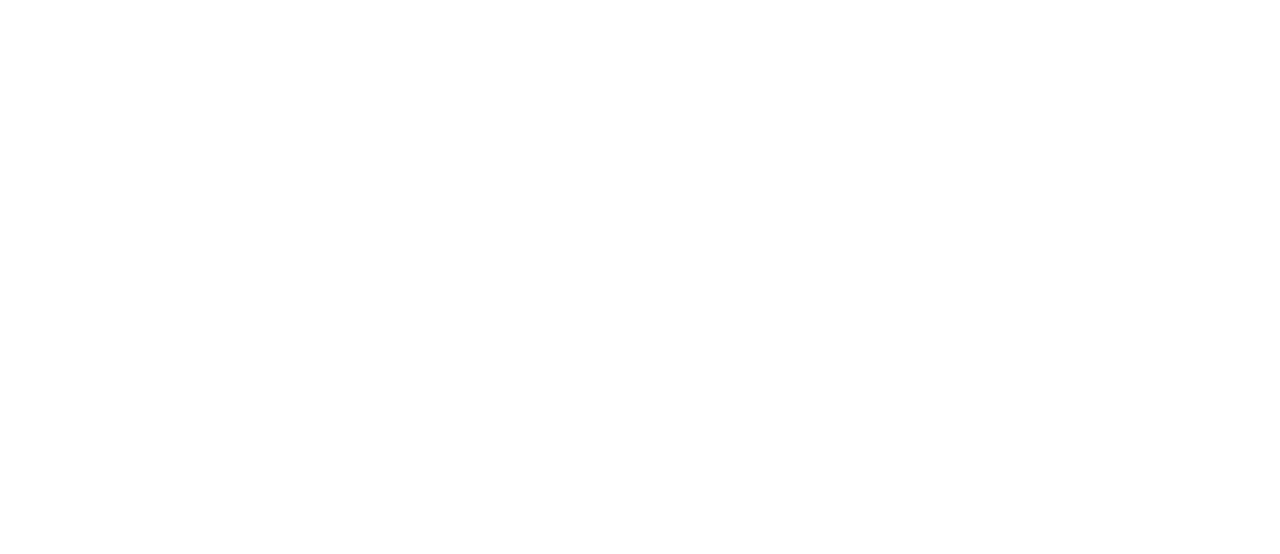
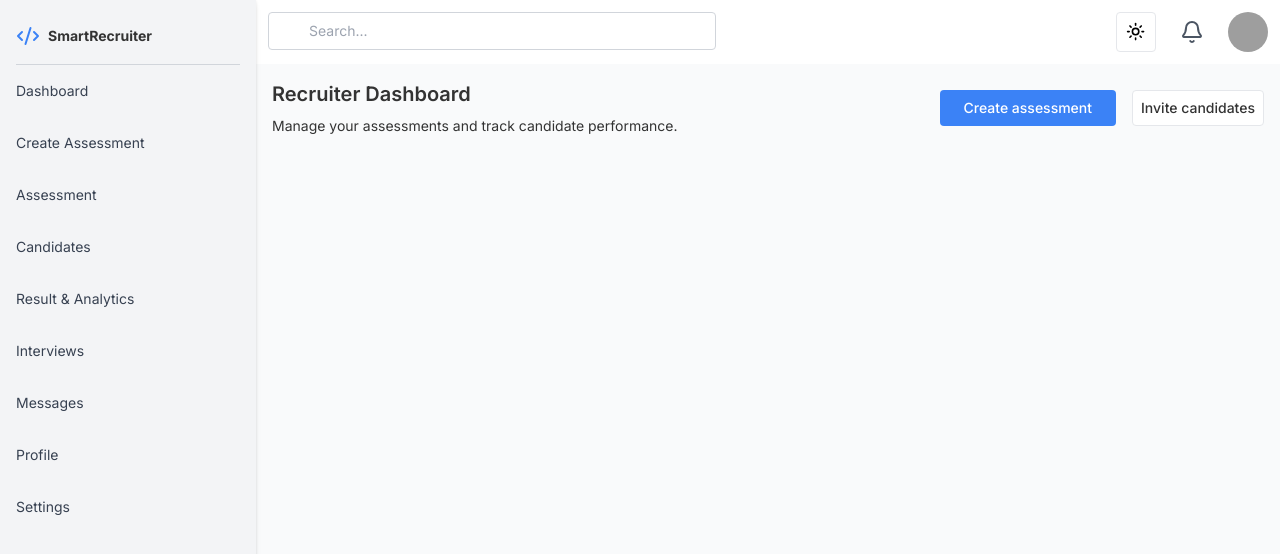
Before and after one commit to awuorochelle75/SmartRecruiter, a React (Vite) app in the folder client/: page /assessments in a window 1280 px wide. Before the commit this address had no page. Shown: the top 554 px of the page. Built offline with nearby package versions, Linux system fonts and the light colour scheme; grey boxes are pictures that could not be loaded.

Commit message:
creates the route path for assessments

```diff
--- a/client/src/App.jsx
+++ b/client/src/App.jsx
@@ -7,6 +7,7 @@
 import { ThemeProvider } from './components/ThemeProvider';
 import Onboarding from './pages/Onboarding';
 import RecruiterDashboard from './pages/Recruiter/RecruiterDashboard';
+import Assessments from './pages/Recruiter/Assessments';
 
 
 function App() {
@@ -21,6 +22,8 @@
       <Route path="/login" element={<Login />} />
       <Route path = "/onboarding" element = {< Onboarding />} />
       <Route path = "/recruiterdashboard" element = {<RecruiterDashboard/>} />
+      <Route path = "/assessments" element = {< Assessments />} />
+
 
      </Routes>
 
--- a/client/src/components/SidebarRecruiter.jsx
+++ b/client/src/components/SidebarRecruiter.jsx
@@ -24,12 +24,12 @@
         </li>
 
         <li>
-          <Link to="/recruiter/create-assessment" >
+          <Link to="/create-assessment" >
             Create Assessment
           </Link>
         </li>
         <li>
-          <Link to="/recruiter/assessments" >
+          <Link to="/assessments" >
             Assessment
           </Link>
         </li>
--- a/client/src/pages/Recruiter/Assessments.jsx
+++ b/client/src/pages/Recruiter/Assessments.jsx
@@ -0,0 +1,48 @@
+import SidebarRecruiter from '../../components/SidebarRecruiter'
+import NavbarDashboard from '../../components/NavbarDashboard';
+import { Button } from '../../components/ui/button'
+import { Link } from 'react-router-dom'
+import { Card, CardHeader, CardTitle, CardDescription, CardContent } from '../../components/ui/card';
+import { Badge } from '../../components/ui/badge'
+
+
+export default function Assessment(){
+    return (
+         <div className='flex h-screen'>
+           <div className='w-64' >
+             <SidebarRecruiter />
+            </div>
+    <div className="flex-1 flex flex-col">
+    <div className="h-16 bg-white shadow">
+      <NavbarDashboard />
+    </div>
+
+
+     <div className="flex-1 p-4 bg-gray-50 overflow-auto">
+          <div className="flex items-center justify-between">
+        <div>
+          <h1 className="text-xl font-semibold">Recruiter Dashboard</h1>
+          <p className="text-sm mt-2">
+            Manage your assessments and track candidate performance.
+          </p>
+        </div>
+        <div className="flex gap-4">
+          <Button asChild size="sm" className="text-sm px-6">
+            <Link to="/createassessment">
+              <span className="flex items-center">Create assessment</span>
+            </Link>
+          </Button>
+
+          <Button asChild size="sm" variant="outline" className="text-sm px-2">
+            <Link to="/invite candidates">
+              <span className="flex items-center">Invite candidates</span>
+            </Link>
+          </Button>
+        </div>
+      </div>
+
+        </div>
+        </div>
+        </div>
+    )
+}
```
